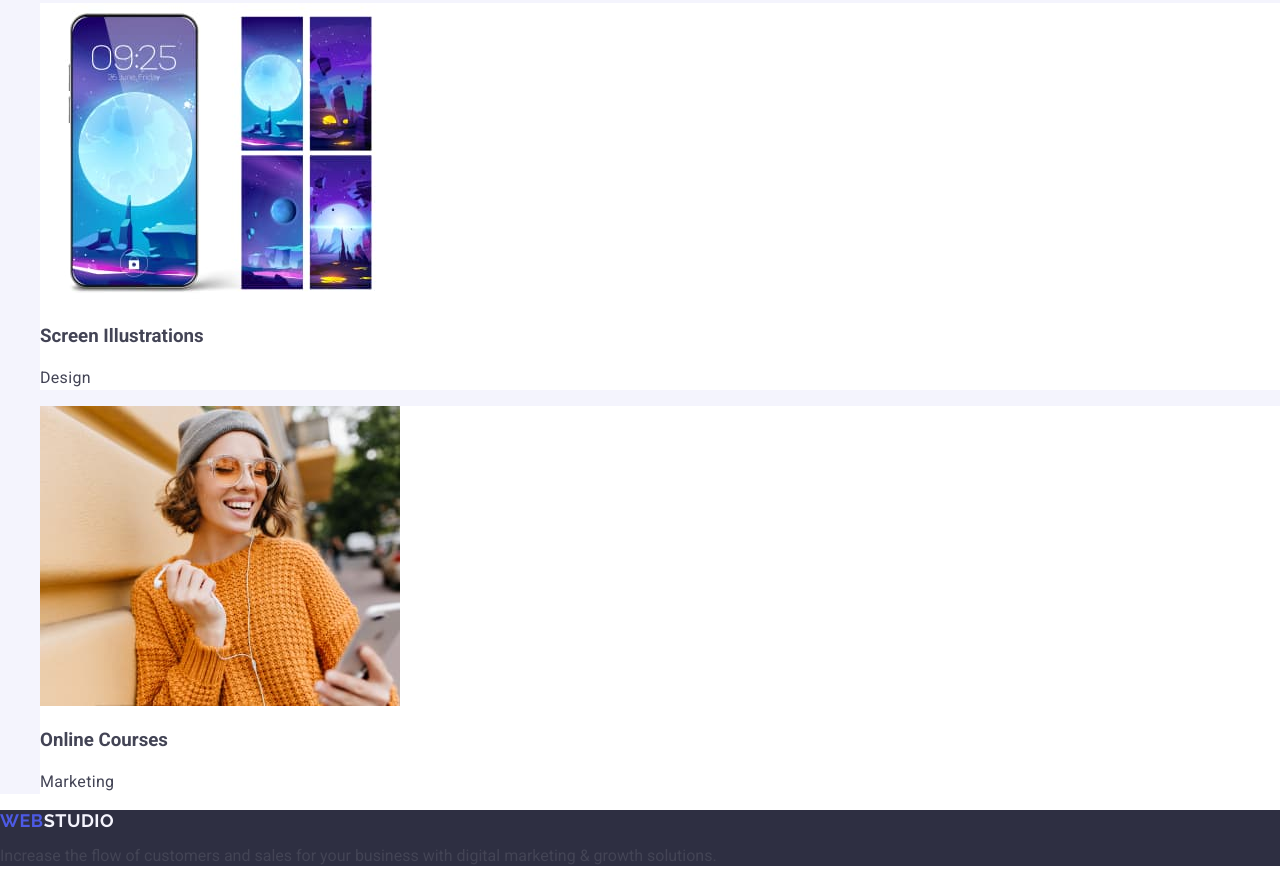
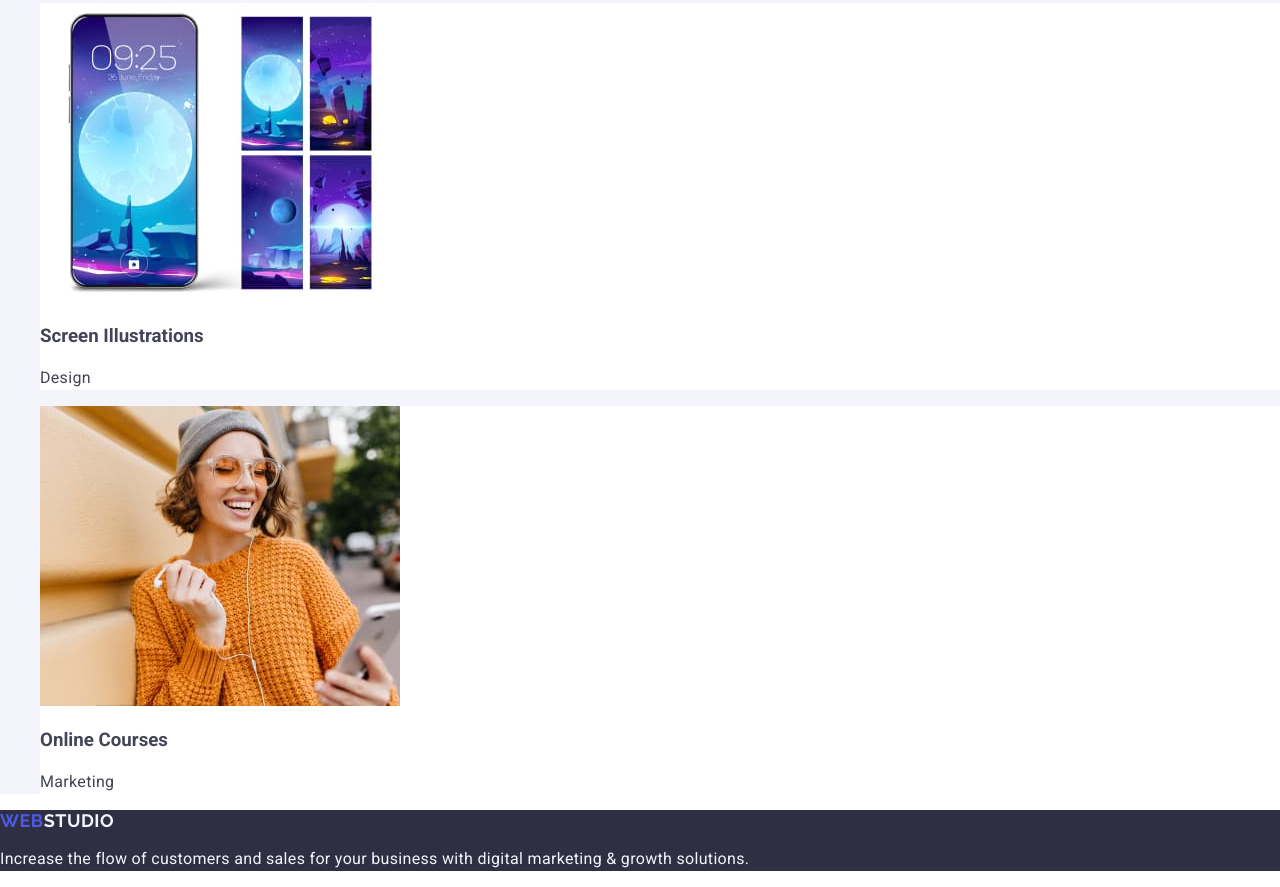
Before and after one commit to NayxieX/goit-markup-hw-02, a plain HTML site: page index.html in a window 1280 px wide. Shown: the part 4051-4938 px from the top of the page. Drawn offline with nearby package versions, Linux system fonts and the light colour scheme.

Commit message:
Update index.html

```diff
--- a/index.html
+++ b/index.html
@@ -235,7 +235,7 @@
         >Web<span class="accent-logo">Studio</span></a
       >
       <p>
-        <span class="footer-logo">
+        <span class="footer-text">
           Increase the flow of customers and sales for your business with
           digital marketing & growth solutions.</span
         >
```
